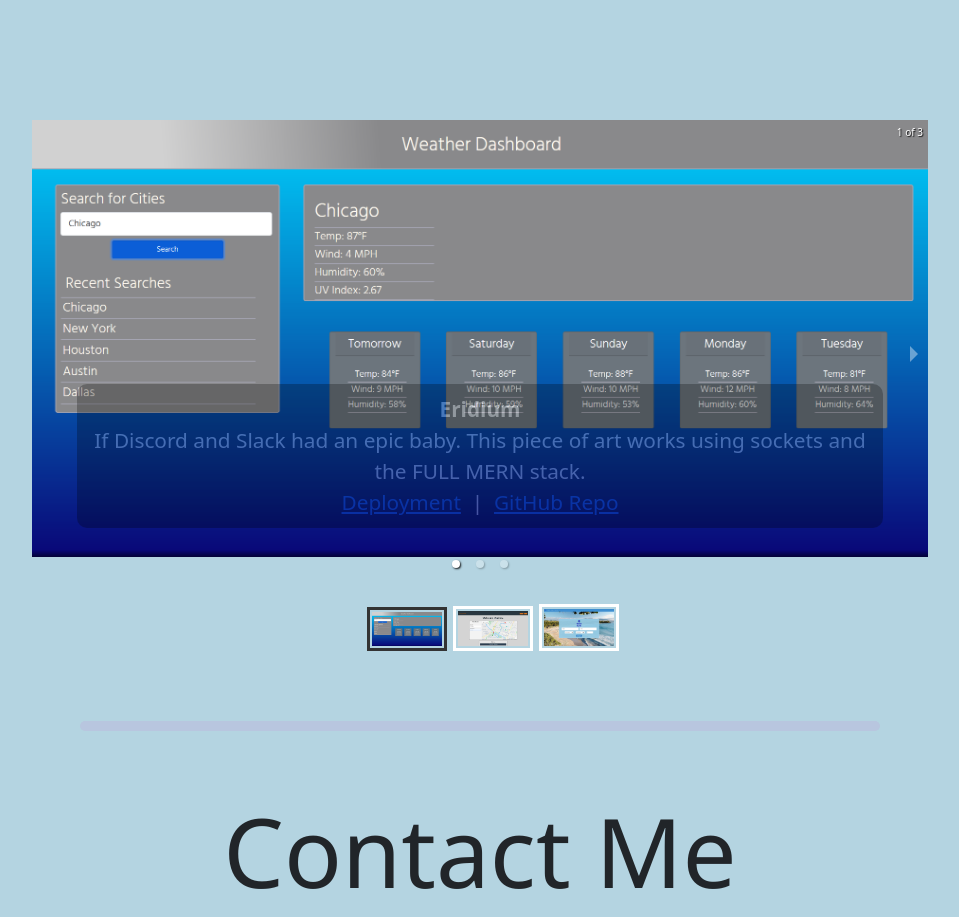
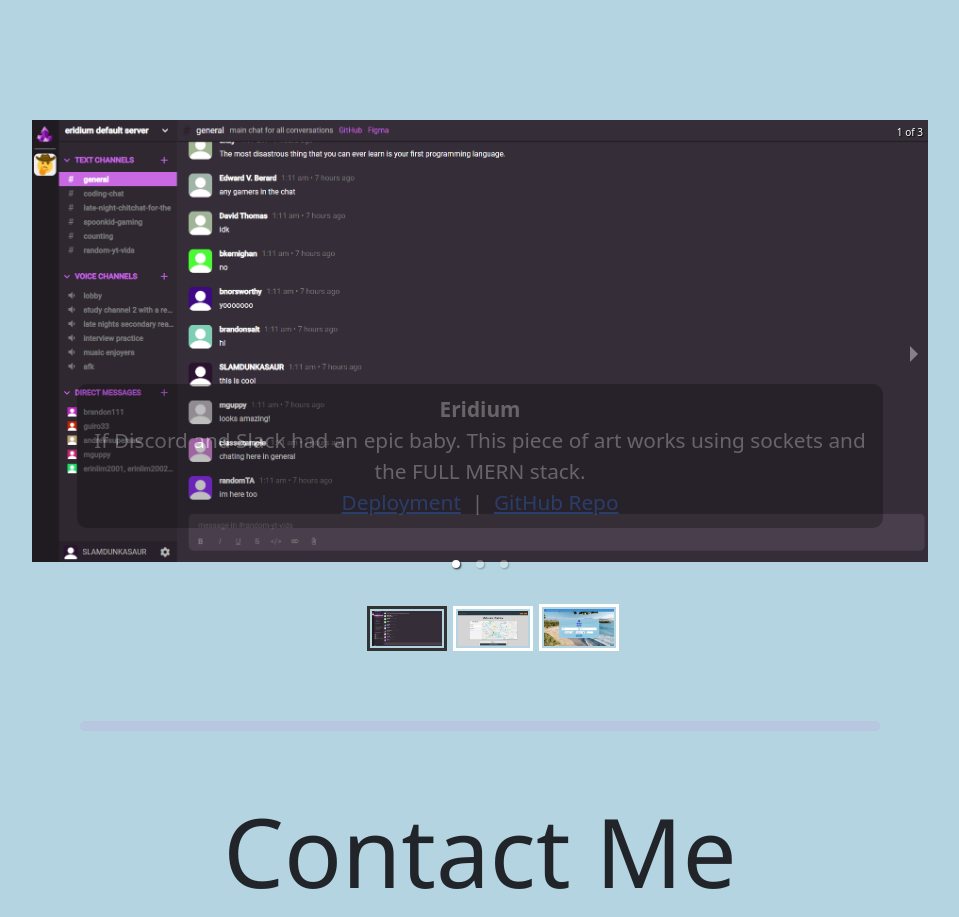
Before and after one commit to andwilson36/react-portfolio, a React (Create React App) app: page / in a window 1280 px wide. Shown: the part 3680-4597 px from the top of the page, without its empty margins (160-1119 px from the left). Built offline with nearby package versions, Linux system fonts and the light colour scheme.

Commit message:
added new project ss

```diff
--- a/src/components/Projects.js
+++ b/src/components/Projects.js
@@ -3,7 +3,7 @@
 import { Carousel } from 'react-responsive-carousel';
 import longRides from '../assets/images/long-rides.png';
 import ticket from '../assets/images/ticket.png';
-import weather from '../assets/images/weather.png';
+import eridium from '../assets/images/eridium.png';
 
 
 function Projects() {
@@ -13,7 +13,7 @@
             <div className="carousel-container">
                 <Carousel>
                     <div>
-                        <img alt="screenshot of project" src={weather} />
+                        <img alt="screenshot of project" src={eridium} />
                         <p className="legend">
                             <strong>Eridium</strong>
                             <br></br>
```
Also changed, not shown: src/assets/images/eridium.png (added), src/assets/images/weather.png (deleted).
